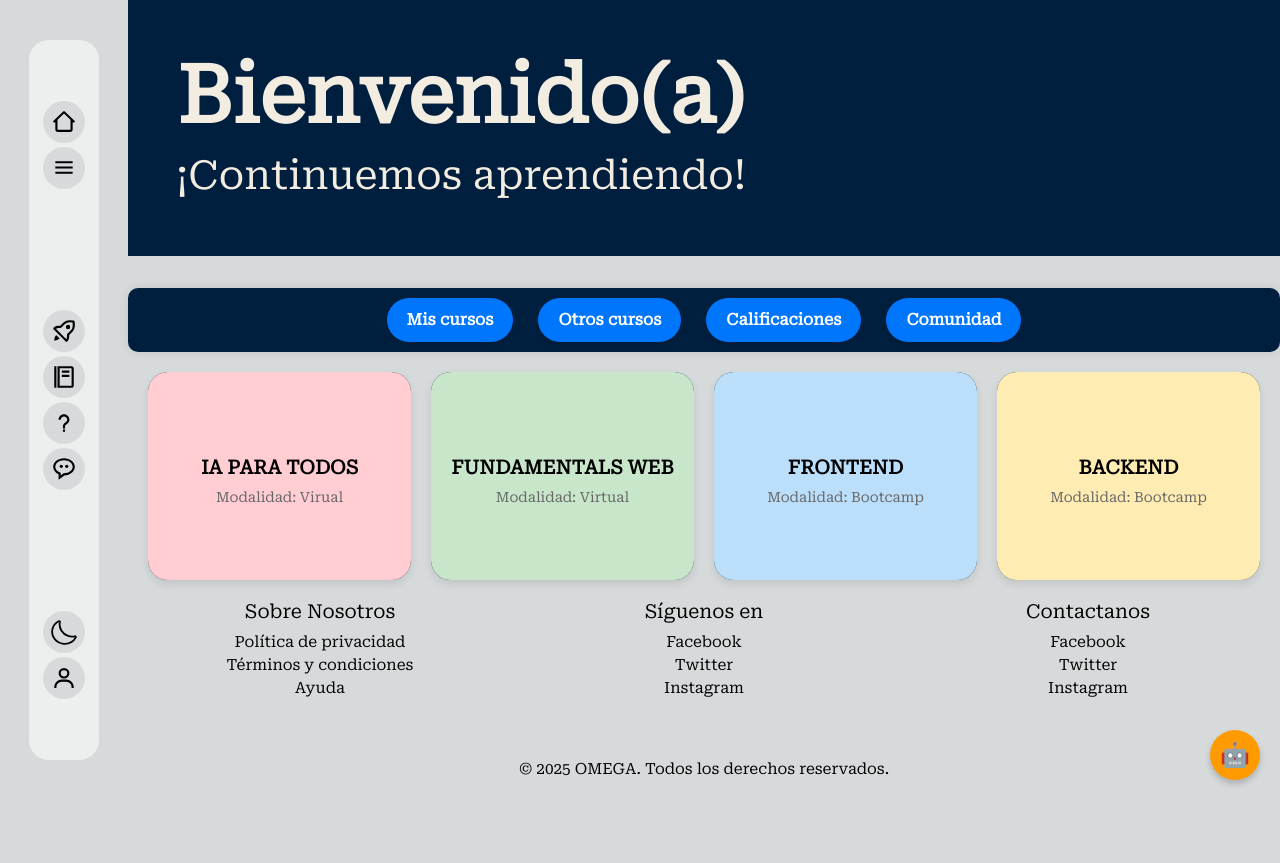
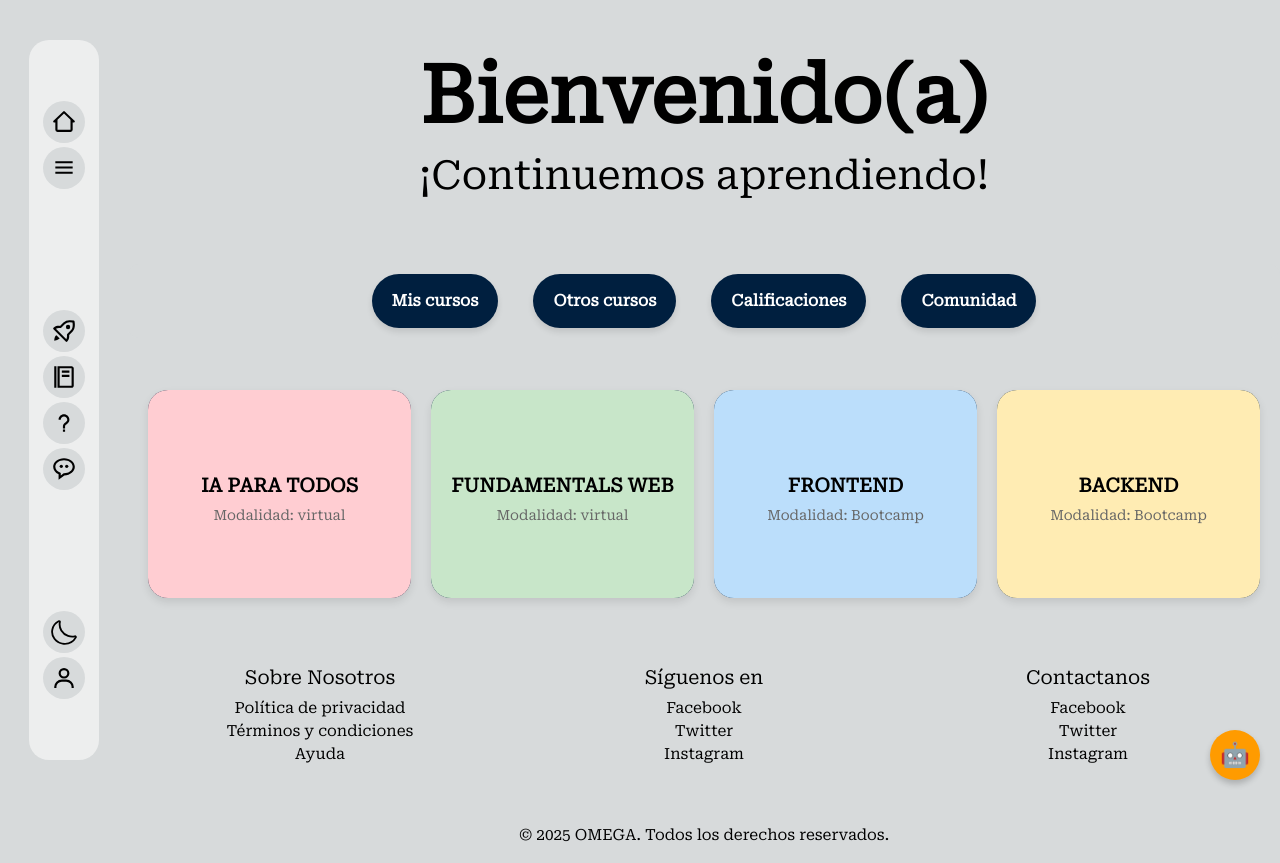
Before and after one commit to rebenew/frontendOmegaCursos, an Angular app: page /home-student in a window 1280 px wide. Before the commit the page ends 800 px from the top, so only its background shows below. Built offline with nearby package versions, Linux system fonts and the light colour scheme.

Commit message:
Add dashboard courses interface and service; update styles and layout for home student component

```diff
--- a/src/app/chat-bot/chat-bot.component.ts
+++ b/src/app/chat-bot/chat-bot.component.ts
@@ -4,7 +4,7 @@ import { Component } from '@angular/core';
   selector: 'app-chat-bot',
   imports: [],
   templateUrl: './chat-bot.component.html',
-  styleUrl: './chat-bot.component.scss'
+  styleUrl: './chat-bot.component.scss',
 })
 export class ChatBotComponent {
   isOpen = false;
--- a/src/app/students-dashboard/course-content/course-content.component.scss
+++ b/src/app/students-dashboard/course-content/course-content.component.scss
@@ -103,6 +103,7 @@
   border: 1px solid;
   height: auto;
   background-color: #d7dadb;
+  border-radius: 10px;
   padding: 5px;
   margin-bottom: 8%;
 }
@@ -119,6 +120,7 @@
   color: #fff;
   font-weight: bolder;
   font-size: 2.3em;
+  border-radius: 10px;
 }
 
 .content-options {
--- a/src/app/students-dashboard/home-student/home-student.component.html
+++ b/src/app/students-dashboard/home-student/home-student.component.html
@@ -23,91 +23,29 @@
   <div class="main-container">
     <!--LISTA DE CURSOS-->
     <section class="courses-section">
-      <div class="course-card">
+      <div *ngFor="let dashboard of dashboardCourses" class="course-card">
         <div class="course-card-content">
           <div class="course-class-title">
-            <h3>IA PARA TODOS</h3>
-            <p>Modalidad: Virual</p>
+            <h3>{{dashboard.course_title | uppercase}}</h3>
+            <p>Modalidad: {{dashboard.modality}}</p>
           </div>
           <div class="back">
-            <h3>SOBRE TU CURSO</h3>
+            <h3 *ngIf="dashboard.courseStarted">SOBRE TU CURSO</h3>
+            <h3 *ngIf="!dashboard.courseStarted">CURSO SIN INICIAR</h3>
             <ul>
-              <li>Progreso: 0%</li>
-              <li>Tiempo activo: 0H</li>
-              <li>Validaciones: 0/10</li>
+              <li>Progreso: {{dashboard.progress}}</li>
+              <li>Actividad: {{dashboard.activeTime}}</li>
+              <li>Validaciones: {{dashboard.validation}}</li>
             </ul>
             <div class="container-btn">
-              <button [routerLink]="['/course-content']" class="continue-btn">
+              <button *ngIf="dashboard.courseStarted" [routerLink]="['/course-content']" class="continue-btn">
                 Continuar curso
               </button>
+              <button *ngIf="!dashboard.courseStarted" class="start-btn">Iniciar</button>
               <button class="details-btn">Detalles</button>
             </div>
           </div>
         </div>
       </div>
 
-
-      <div class="course-card">
-        <div class="course-card-content">
-          <div class="course-class-title">
-            <h3>FUNDAMENTALS WEB</h3>
-            <p>Modalidad: Virtual</p>
-          </div>
-          <div class="back">
-            <h3>CURSO SIN INICIAR</h3>
-            <ul>
-              <li>Progreso: 0%</li>
-              <li>Tiempo activo: 0 H</li>
-              <li>Validaciones: 0/10</li>
-            </ul>
-            <div class="container-btn">
-              <button class="start-btn">Iniciar</button>
-              <button class="details-btn">Detalles</button>
-            </div>
-          </div>
-        </div>
-      </div>
-
-      <div class="course-card">
-        <div class="course-card-content">
-          <div class="course-class-title">
-            <h3>FRONTEND</h3>
-            <p>Modalidad: Bootcamp</p>
-          </div>
-          <div class="back">
-            <h3>CURSO SIN INICIAR</h3>
-            <ul>
-              <li>Progreso: 0%</li>
-              <li>Tiempo activo: 0 H</li>
-              <li>Validaciones: 0/33</li>
-            </ul>
-            <div class="container-btn">
-              <button class="start-btn">Iniciar</button>
-              <button class="details-btn">Detalles</button>
-            </div>
-          </div>
-        </div>
-      </div>
-
-
-      <div class="course-card">
-        <div class="course-card-content">
-          <div class="course-class-title">
-            <h3>BACKEND</h3>
-            <p>Modalidad: Bootcamp</p>
-          </div>
-          <div class="back">
-            <h3>CURSO SIN INICIAR</h3>
-            <ul>
-              <li>Progreso: 0%</li>
-              <li>Tiempo activo: 0 H</li>
-              <li>Validaciones: 0/40</li>
-            </ul>
-            <div class="container-btn">
-              <button class="start-btn">Iniciar</button>
-              <button class="details-btn">Detalles</button>
-            </div>
-          </div>
-        </div>
-      </div>
     </section>
--- a/src/app/students-dashboard/home-student/home-student.component.scss
+++ b/src/app/students-dashboard/home-student/home-student.component.scss
@@ -11,16 +11,28 @@ body {
   font-family: "Inter", sans-serif;
 }*/
 
+@mixin grow {
+  animation: grow 0.3s forwards;
+}
+
+@keyframes grow {
+  from {
+    transform: scale(1);
+  }
+  to {
+    transform: scale(1.1);
+  }
+}
+
 header {
   margin: 0;
 }
 
 .welcome-section {
-  display: grid;
-  justify-content: space-between;
-  align-items: center;
-  margin-bottom: 2rem;
-  background-color: #001f3f;
+  display: flex;
+  justify-content: center;
+  flex-direction: column;
+  margin-bottom: 0.5rem;
   padding: 3em;
   max-width: 100%;
   text-align: center;
@@ -29,32 +41,32 @@ header {
 h1 {
   font-size: 5em;
   font-weight: 700;
-  color: #f3ece0;
+  color: (--text-color);
 }
 
 h2 {
   font-size: 2.5em;
   font-weight: 400;
-  color: #f3ece0;
+  color: (--text-color);
 }
 
 .menu-section {
   display: flex;
-  gap: 25px;
+  gap: 35px;
   padding: 10px;
-  background-color: #001f3f;
+  background-color: var(--bg-color-bubble-section);
   border-radius: 10px;
-  box-shadow: 0 0 10px rgba(0, 0, 0, 0.1);
   flex-direction: row;
   flex-wrap: wrap;
   justify-content: center;
   align-items: center;
+  margin-bottom: 2rem;
 }
 
 .bubble {
   border: none;
-  background: #0076fc;
-  padding: 10px 20px;
+  background-color: var(--bubble-color);
+  padding: 15px 20px;
   border-radius: 30px;
   font-size: 16px;
   font-weight: bold;
@@ -63,14 +75,15 @@ h2 {
   align-items: center;
   box-shadow: 0 4px 6px rgba(0, 0, 0, 0.1);
   transition: all 0.3s ease-in-out;
-  color: white;
+  color: var(--bubble-text-color);
 }
 
 .bubble:hover,
 .bubble.active {
-  background: #ff9b00;
+  background: #354985;
   color: white;
   box-shadow: 0 4px 6px rgba(0, 0, 0, 0.3);
+  @include grow();
 }
 
 .btn {
@@ -166,7 +179,6 @@ h2 {
   justify-content: center;
   align-items: center;
   gap: 20px;
-
 }
 
 .main-container {
@@ -178,12 +190,10 @@ h2 {
 
 .courses-section {
   display: grid;
-  grid-template-columns: repeat(
-    auto-fit,
-    minmax(250px, 1fr)
-  );
+  grid-template-columns: repeat(auto-fit, minmax(250px, 1fr));
   gap: 20px;
   padding: 20px;
+  margin-bottom: 3rem;
 }
 
 .course-card {
@@ -194,7 +204,7 @@ h2 {
   transition: transform 0.3s ease-in-out;
   height: 13em;
   perspective: 1000px;
-  transform: rotateY(180'angle');
+  transform: rotateY(180 "angle");
 }
 
 .course-card:hover {
@@ -213,12 +223,12 @@ h2 {
   transition: transform 0.6s;
 }
 
-.course-class-title, .back{
+.course-class-title,
+.back {
   position: absolute;
   width: 100%;
   height: 100%;
   border-radius: 8px;
-
 }
 
 .course-class-title {
@@ -228,10 +238,9 @@ h2 {
   justify-content: center;
   align-items: center;
   flex-direction: column;
-
 }
 
-.back{
+.back {
   background-color: #001f3f;
   color: white;
   display: grid;
@@ -242,7 +251,6 @@ h2 {
   backface-visibility: hidden;
   margin-bottom: 10px;
   padding: 10px;
-
 }
 
 .back h3 {
@@ -278,21 +286,20 @@ h2 {
 }
 
 .course-card:nth-child(1) .course-class-title {
-  background-color: #FFCDD2;
+  background-color: #ffcdd2;
 }
 
 .course-card:nth-child(2) .course-class-title {
-  background-color: #C8E6C9;
+  background-color: #c8e6c9;
 }
 
 .course-card:nth-child(3) .course-class-title {
-  background-color: #BBDEFB;
+  background-color: #bbdefb;
 }
 
 .course-card:nth-child(4) .course-class-title {
-  background-color: #FFECB3;
+  background-color: #ffecb3;
 }
-
 
 @media (max-width: 768px) {
   .welcome-section {
--- a/src/app/students-dashboard/home-student/home-student.component.ts
+++ b/src/app/students-dashboard/home-student/home-student.component.ts
@@ -1,13 +1,8 @@
 import { CommonModule } from '@angular/common';
-import {
-  Component,
-  ElementRef,
-  OnInit,
-  Renderer2,
-  ViewChild,
-} from '@angular/core';
+import { Component, OnInit, Renderer2 } from '@angular/core';
 import { RouterLink } from '@angular/router';
-import { SidecontentService } from '../../services/servicesDesign/sidecontent.service';
+import { DashboardCourses } from '../../interfaces/students-dashboard-interfaces/dashboard-courses.interface';
+import { StudentsDashboard } from '../../services/students-dashboard-services/students-dashboard.service';
 
 @Component({
   selector: 'home-student',
@@ -16,34 +11,12 @@ import { SidecontentService } from '../../services/servicesDesign/sidecontent.se
   styleUrl: './home-student.component.scss',
 })
 export class HomeStudentComponent implements OnInit {
-  protected visible: boolean = false;
-  activateSideContent: boolean = false;
+  public dashboardCourses: DashboardCourses[] = [];
 
-  // @ViewChild('contentCards', { static: true })
-  // contentCards!: ElementRef<HTMLElement>;
-
-  constructor(
-    private renderer: Renderer2,
-    private SidecontentService: SidecontentService
-  ) {}
+  constructor(private studentsDashboardService: StudentsDashboard) {}
   ngOnInit(): void {
-    //   setTimeout(() => {
-    //     //console.log(this.contentCards.nativeElement);
-    //     const cardCourses =
-    //       this.contentCards.nativeElement.querySelectorAll('.card-courses');
-    //     //console.log(cardCourses);
-    //     this.SidecontentService.activateSideContent.subscribe((value) => {
-    //       this.activateSideContent = value;
-    //       if (this.activateSideContent) {
-    //         cardCourses?.forEach((element) => {
-    //           this.renderer.addClass(element, 'openSideContentCourses');
-    //         });
-    //       } else {
-    //         cardCourses?.forEach((element) => {
-    //           this.renderer.removeClass(element, 'openSideContentCourses');
-    //         });
-    //       }
-    //     });
-    //   }, 1000);
+    this.studentsDashboardService.getDashboardCourses().subscribe((data) => {
+      this.dashboardCourses = data;
+    });
   }
 }
--- /dev/null
+++ b/src/assets/students-dashboard-data/dashboard-courses.json
@@ -0,0 +1,34 @@
+[
+  {
+    "course_title": "IA Para todos",
+    "modality": "virtual",
+    "progress": "10%",
+    "activeTime": "0H",
+    "validation": "0/10",
+    "courseStarted": true
+  },
+  {
+    "course_title": "Fundamentals Web",
+    "modality": "virtual",
+    "progress": "0%",
+    "activeTime": "0H",
+    "validation": "0/10",
+    "courseStarted": false
+  },
+  {
+    "course_title": "FrontEnd",
+    "modality": "Bootcamp",
+    "progress": "0%",
+    "activeTime": "0H",
+    "validation": "0/33",
+    "courseStarted": false
+  },
+  {
+    "course_title": "Backend",
+    "modality": "Bootcamp",
+    "progress": "0%",
+    "activeTime": "0H",
+    "validation": "0/40",
+    "courseStarted": false
+  }
+]
--- a/src/styles.scss
+++ b/src/styles.scss
@@ -9,6 +9,9 @@
   --card-landig: #001f3f;
   --color-blue: rgb(28, 53, 196);
   --bg-color-blue: rgb(28, 53, 196);
+  --bg-color-bubble-section: #d7dadb;
+  --bubble-color: #001f3f;
+  --bubble-text-color: white;
 }
 
 // Tema oscuro
@@ -21,6 +24,9 @@
   --card-landig: #0080ff;
   --color-blue: rgb(233, 236, 253);
   --bg-color-blue: rgb(28, 53, 196);
+  --bg-color-bubble-section: #000027;
+  --bubble-color: #d7dadb;
+  --bubble-text-color: black;
 }
 
 // $titleFont: "inter";
```
Also changed, not shown: src/app/interfaces/students-dashboard-interfaces/dashboard-courses.interface.ts (added, +8 -0 lines), src/app/services/students-dashboard-services/students-dashboard.service.ts (added, +16 -0 lines), src/app/layout/homelayout/homelayout.component.html (line endings or trailing spaces), src/app/students-dashboard/course-content/course-content.component.html (line endings or trailing spaces).
